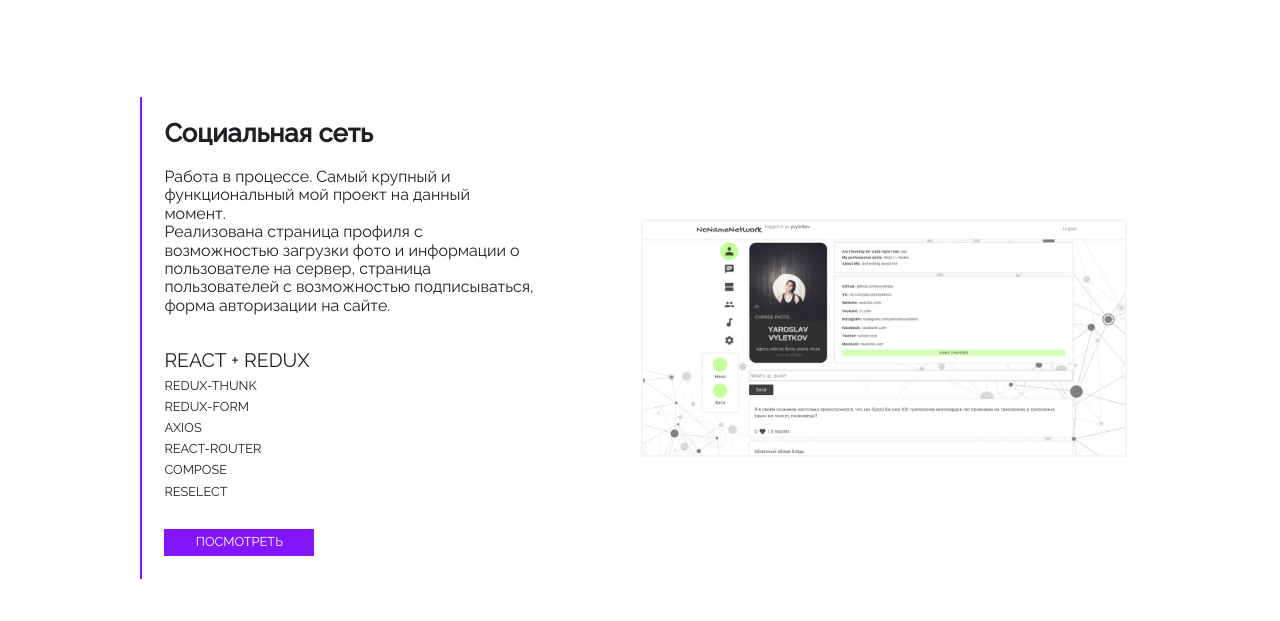
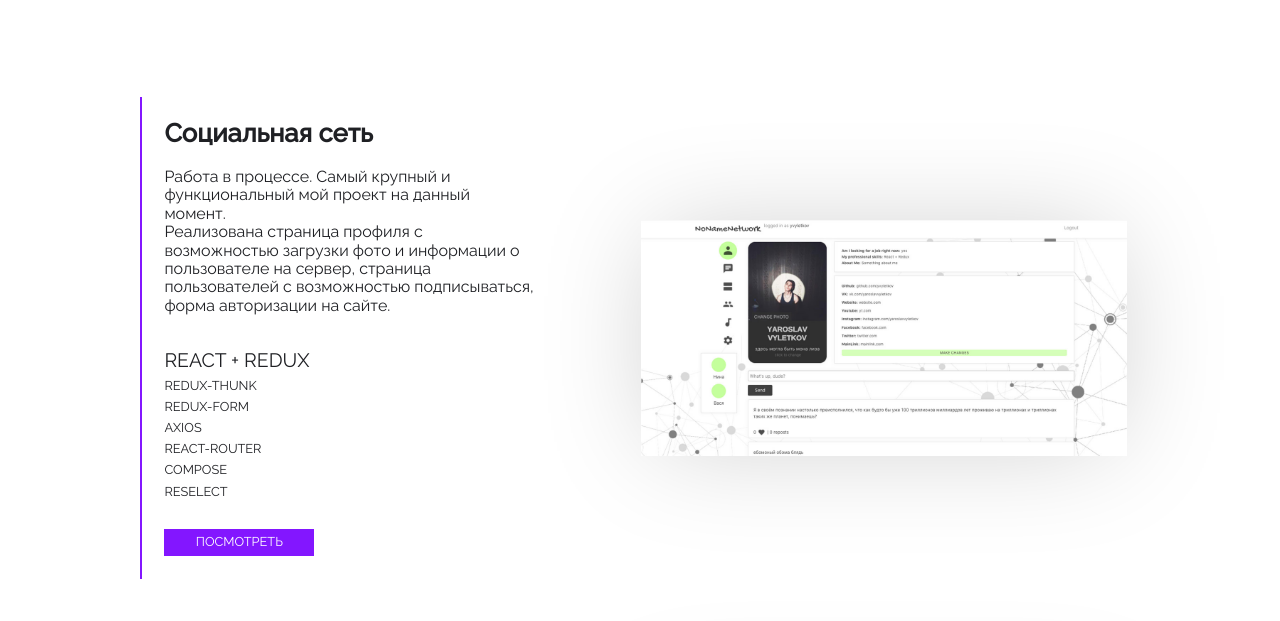
Before and after one commit to yvyletkov/portfolio, a plain HTML site: page index.html in a window 1280 px wide. Both pictures are taken after a click on the element 49 px from the left and 65 px from the top of the page. Shown: the part 103-724 px from the top of the page. Drawn offline with Linux system fonts and the light colour scheme.

Commit message:
visual changes

```diff
--- a/css/style.css
+++ b/css/style.css
@@ -189,13 +189,13 @@ body {
 
 .portfolio__img {
   width: 50%;
-  border: 2px solid #f5f5f5;
+  /*border: 2px solid #f5f5f5;*/
   /*-webkit-box-shadow: 0px 0px 24px -3px rgba(222,222,222,1);*/
   /*-moz-box-shadow: 0px 0px 24px -3px rgba(222,222,222,1);*/
-  /*box-shadow: 0px 0px 24px -3px rgba(222,222,222,1);*/=
-  /*-webkit-box-shadow: 0px 0px 111px -14px rgba(237,237,237,1);*/
-  /*-moz-box-shadow: 0px 0px 111px -14px rgba(237,237,237,1);*/
-  /*box-shadow: 0px 0px 111px -14px rgba(237,237,237,1);*/
+  /*box-shadow: 0px 0px 24px -3px rgba(222,222,222,1);*/
+  -webkit-box-shadow: 0px 0px 111px -14px rgb(204, 204, 204);
+  -moz-box-shadow: 0px 0px 111px -14px rgb(204, 204, 204);
+  box-shadow: 0px 0px 111px -14px rgb(204, 204, 204);
 }
 
 .portfolio:hover .portfolio-info__link {
```
